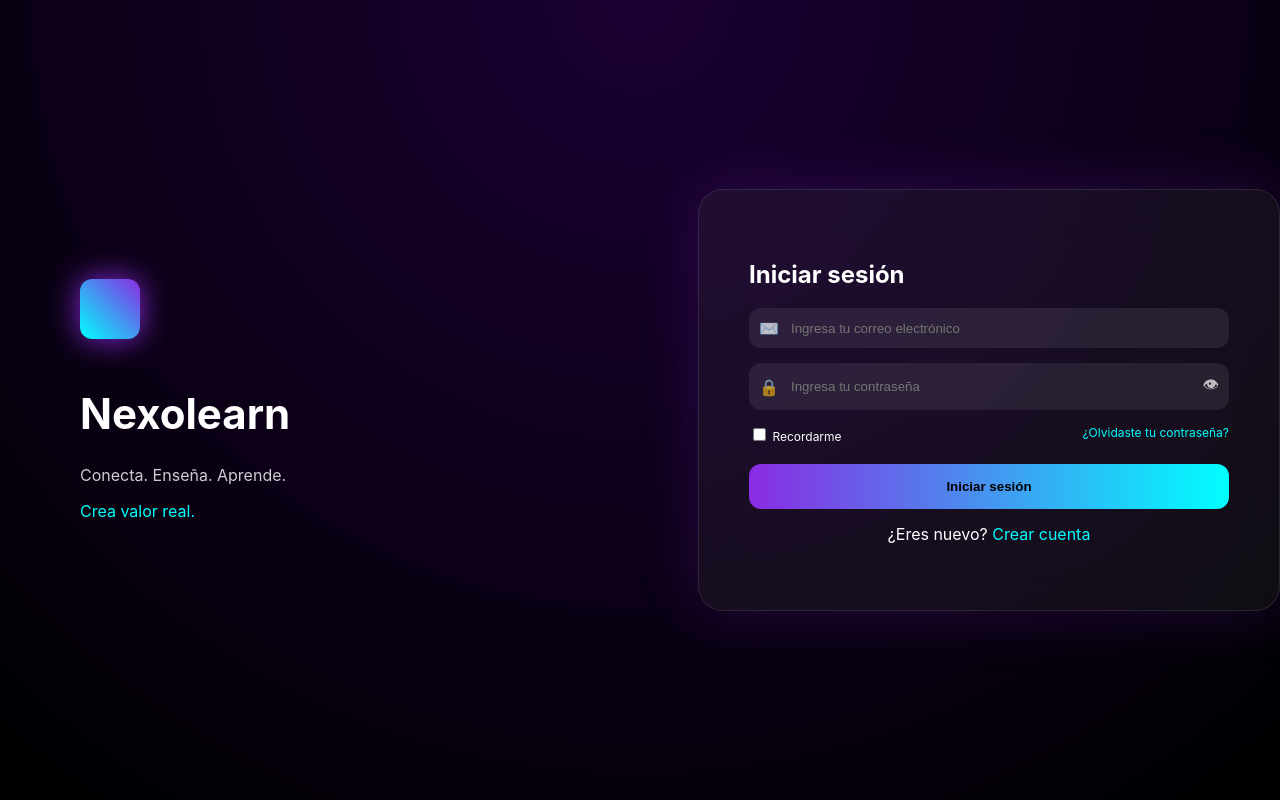
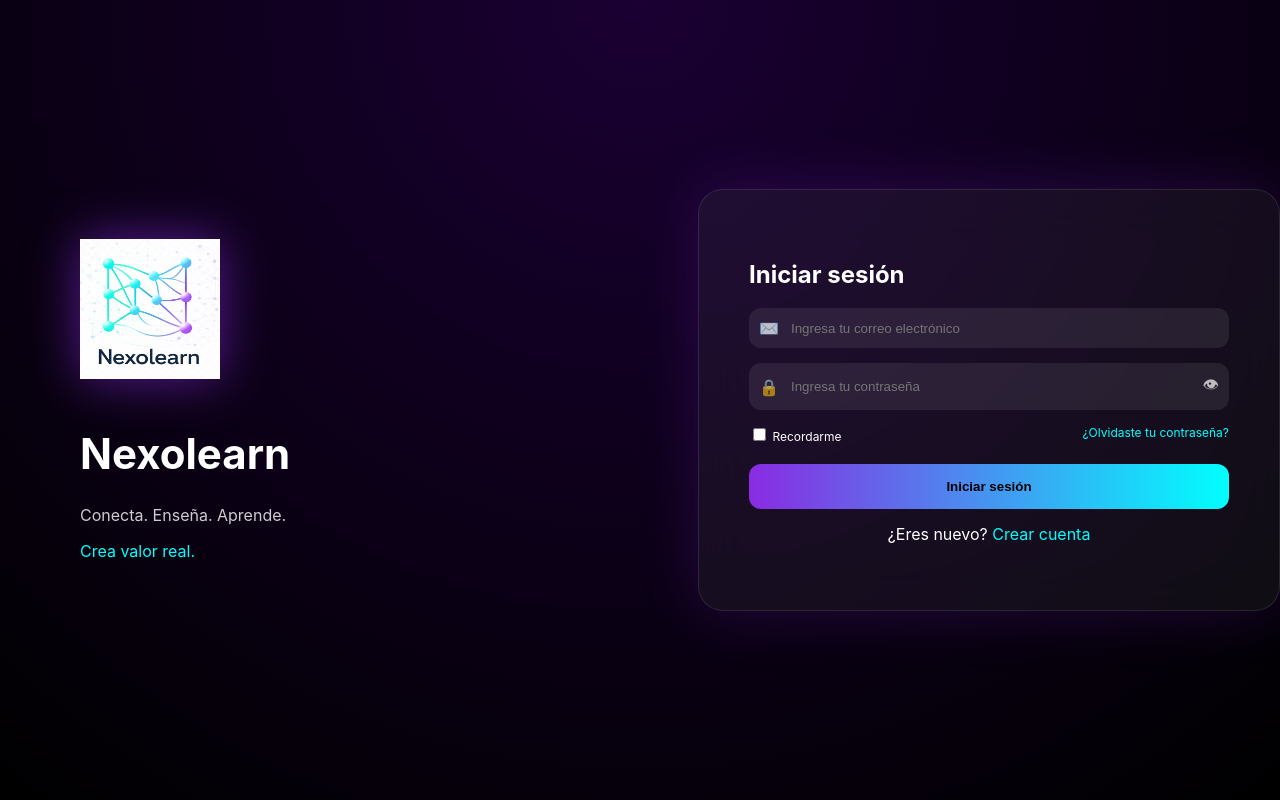
Before and after one commit to jiturra12-coder/nexolearn, a Next.js app in the folder frontend/: page / in a window 1280 px wide. Built offline with nearby package versions, Linux system fonts and the light colour scheme; no server answers.

Commit message:
logo + login update

```diff
--- a/frontend/app/globals.css
+++ b/frontend/app/globals.css
@@ -278,3 +278,7 @@ body {
   color: #00ffff;
   cursor: pointer;
 }
+.logo-img {
+  margin-bottom: 20px;
+  filter: drop-shadow(0 0 25px rgba(138,43,226,0.6));
+}
--- a/frontend/app/page.tsx
+++ b/frontend/app/page.tsx
@@ -1,5 +1,6 @@
 'use client'
 
+import Image from 'next/image'
 import { useState } from 'react'
 import { supabase } from '@/lib/supabase'
 
@@ -27,10 +28,20 @@ export default function Login() {
 
       {/* LEFT BRAND */}
       <div className="login-brand">
-        <div className="logo" />
+
+        <Image
+          src="/logo.png"
+          alt="Nexolearn logo"
+          width={140}
+          height={140}
+          className="logo-img"
+          priority
+        />
+
         <h1>Nexolearn</h1>
         <p>Conecta. Enseña. Aprende.</p>
         <span>Crea valor real.</span>
+
       </div>
 
       {/* LOGIN BOX */}
```
Also changed, not shown: 1 other file (tests, documents, lock files or other folders).
